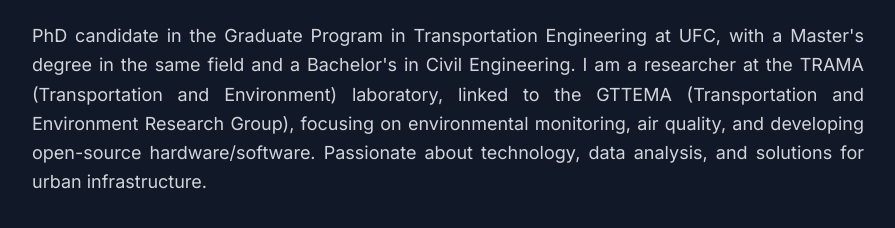
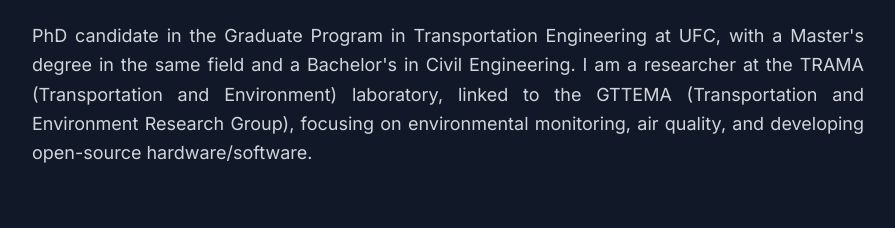
Before and after one commit to xToshiro/curriculo, a plain HTML site: page index.html in a window 1280 px wide. Shown: the part 404-632 px from the top of the page, without its empty margins (192-1087 px from the left). Drawn offline with nearby package versions, Linux system fonts and the light colour scheme.

Commit message:
Update index.html

```diff
--- a/index.html
+++ b/index.html
@@ -258,7 +258,7 @@
             <section id="about" class="mb-16 animate-on-scroll" style="transition-delay: 200ms;">
                 <h2 class="text-3xl font-bold text-white border-b-2 border-sky-400 pb-2 mb-6" data-lang-key="about_title">Sobre Mim</h2>
                 <p class="text-lg text-gray-300 leading-relaxed text-justify" data-lang-key="about_text">
-                    Doutorando pelo Programa de Pós-Graduação em Engenharia de Transportes da UFC, com mestrado na mesma área e graduação em Engenharia Civil. Pesquisador no laboratório TRAMA (Transporte e Meio Ambiente), vinculado ao Grupo de Pesquisa em Transportes e Meio Ambiente (GTTEMA), com foco em monitoramento ambiental, qualidade do ar e desenvolvimento de hardware/software open-source. Apaixonado por tecnologia, análise de dados e soluções para infraestrutura urbana.
+                    Doutorando pelo Programa de Pós-Graduação em Engenharia de Transportes da UFC, com mestrado na mesma área e graduação em Engenharia Civil. Pesquisador no laboratório TRAMA (Transporte e Meio Ambiente), vinculado ao Grupo de Pesquisa em Transportes e Meio Ambiente (GTTEMA), com foco em monitoramento ambiental, qualidade do ar e desenvolvimento de hardware/software open-source.
                 </p>
             </section>
 
@@ -388,7 +388,7 @@
             pt: {
                 title: "Doutorando em Engenharia de Transportes | Desenvolvedor & Pesquisador",
                 about_title: "Sobre Mim",
-                about_text: "Doutorando pelo Programa de Pós-Graduação em Engenharia de Transportes da UFC, com mestrado na mesma área e graduação em Engenharia Civil. Pesquisador no laboratório TRAMA (Transporte e Meio Ambiente), vinculado ao Grupo de Pesquisa em Transportes e Meio Ambiente (GTTEMA), com foco em monitoramento ambiental, qualidade do ar e desenvolvimento de hardware/software open-source. Apaixonado por tecnologia, análise de dados e soluções para infraestrutura urbana.",
+                about_text: "Doutorando pelo Programa de Pós-Graduação em Engenharia de Transportes da UFC, com mestrado na mesma área e graduação em Engenharia Civil. Pesquisador no laboratório TRAMA (Transporte e Meio Ambiente), vinculado ao Grupo de Pesquisa em Transportes e Meio Ambiente (GTTEMA), com foco em monitoramento ambiental, qualidade do ar e desenvolvimento de hardware/software open-source.",
                 experience_title: "Formação & Experiência",
                 phd_period: "2025 - Presente",
                 phd_title: "Doutorado em Engenharia de Transportes",
@@ -436,7 +436,7 @@
             en: {
                 title: "PhD Candidate in Transportation Engineering | Developer & Researcher",
                 about_title: "About Me",
-                about_text: "PhD candidate in the Graduate Program in Transportation Engineering at UFC, with a Master's degree in the same field and a Bachelor's in Civil Engineering. I am a researcher at the TRAMA (Transportation and Environment) laboratory, linked to the GTTEMA (Transportation and Environment Research Group), focusing on environmental monitoring, air quality, and developing open-source hardware/software. Passionate about technology, data analysis, and solutions for urban infrastructure.",
+                about_text: "PhD candidate in the Graduate Program in Transportation Engineering at UFC, with a Master's degree in the same field and a Bachelor's in Civil Engineering. I am a researcher at the TRAMA (Transportation and Environment) laboratory, linked to the GTTEMA (Transportation and Environment Research Group), focusing on environmental monitoring, air quality, and developing open-source hardware/software.",
                 experience_title: "Education & Experience",
                 phd_period: "2025 - Present",
                 phd_title: "PhD in Transportation Engineering",
```
